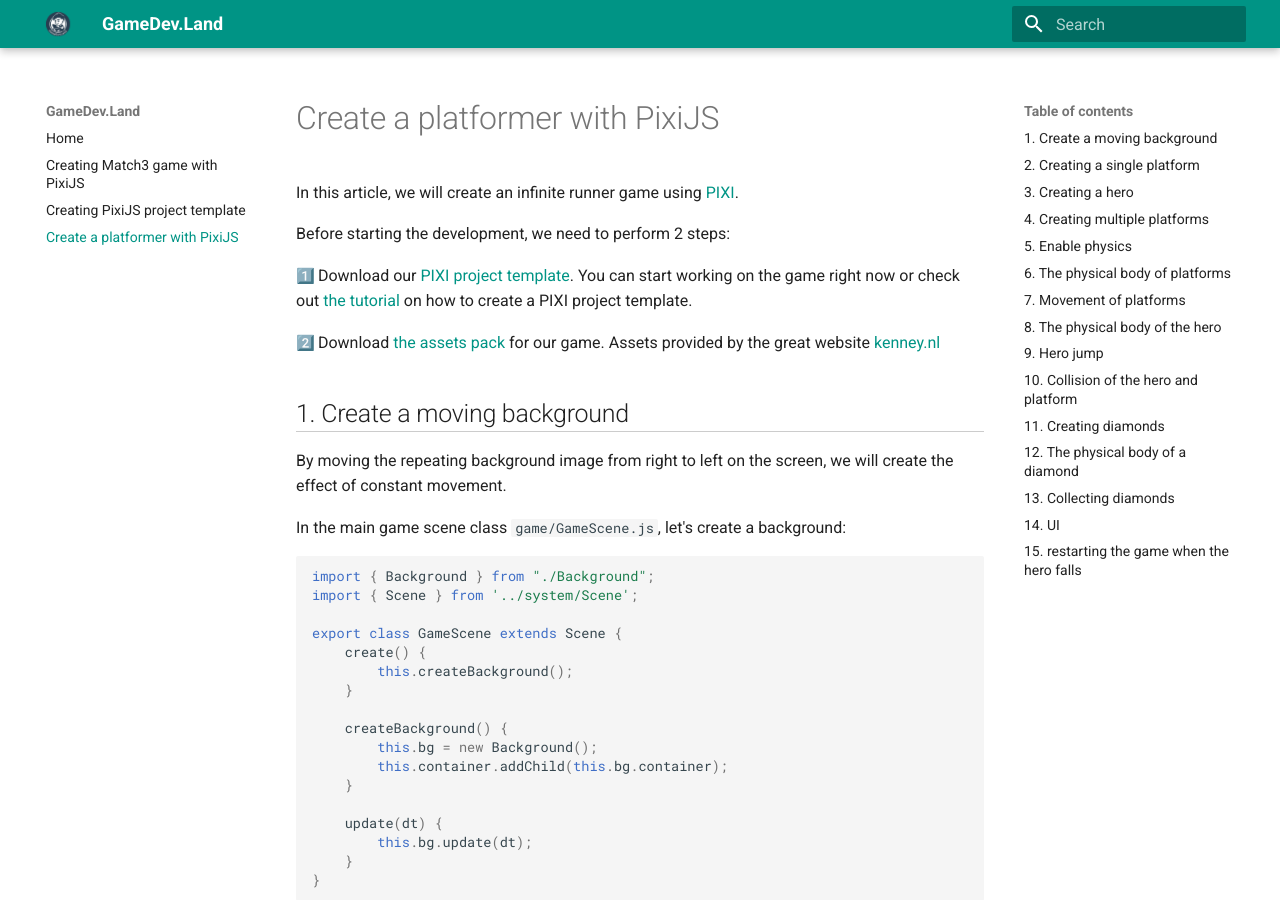
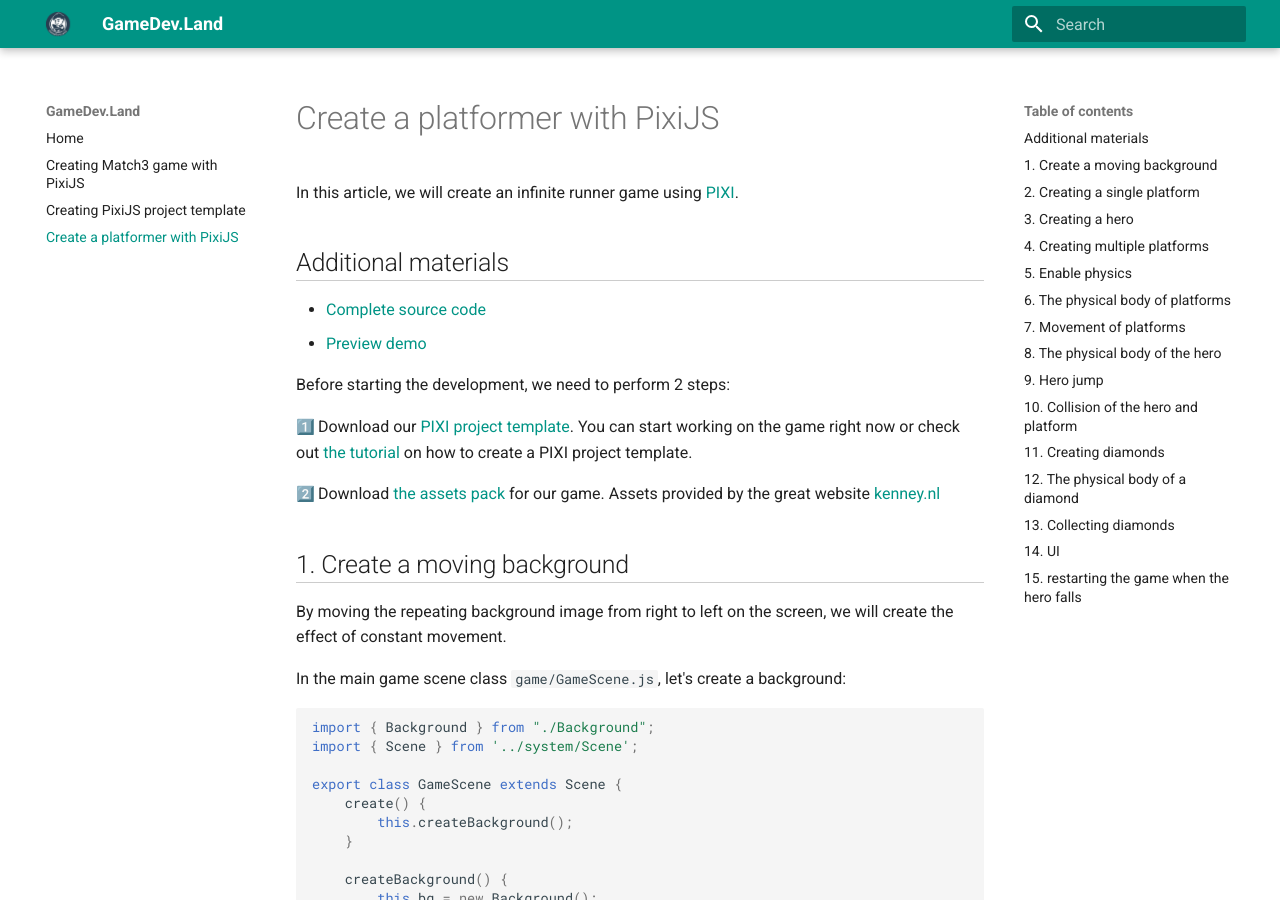
Before and after one commit to bolotnikov/gamedevland, an MkDocs documentation site: the page built from docs/runner.md, in a window 1280 px wide and 900 px high. Built offline with MkDocs 1.6.1 and Material for MkDocs 9.7.7, drawn with Linux system fonts in a browser that asks for light colours; emoji names are drawn with the system emoji font.

Commit message:
Update runner.md

```diff
--- a/docs/runner.md
+++ b/docs/runner.md
@@ -1,6 +1,10 @@
 # Create a platformer with PixiJS
 
 In this article, we will create an infinite runner game using [PIXI](https://pixijs.com/).
+
+## Additional materials
+- [Complete source code](https://github.com/gamedevland/runner)
+- [Preview demo](https://gamedevland.github.io/runner/)
 
 Before starting the development, we need to perform 2 steps:
 
```
